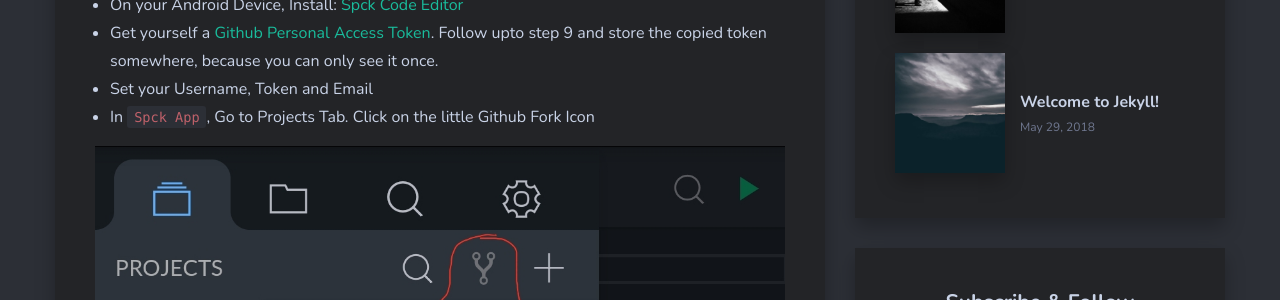
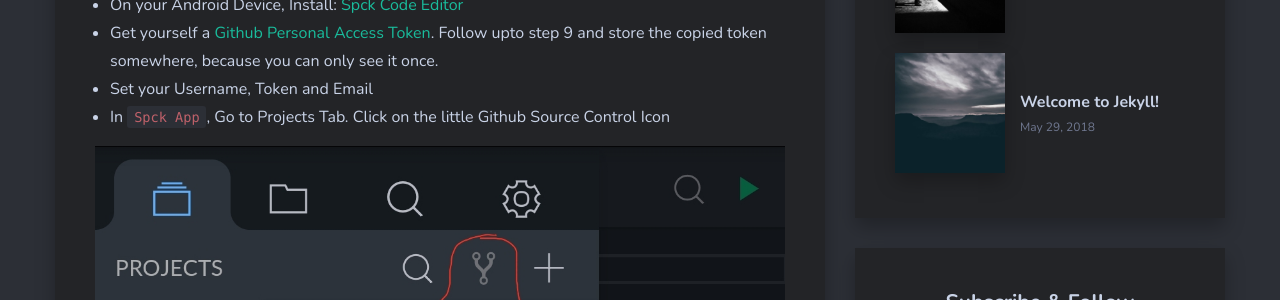
Before and after one commit to Dedsec727/Dedsec727.github.io, a Jekyll site: the page built from _posts/2020-02-23-jekyll-blogging-from-android.md, in a window 1280 px wide and 900 px high, scrolled down 426 px. Shown: the part 154-454 px from the top of the window. Built offline with Jekyll 4.4.1, drawn with Linux system fonts in a browser that asks for light colours; nearby versions of some CDN libraries.

Commit message:
updated post

```diff
--- a/_posts/2020-02-23-jekyll-blogging-from-android.md
+++ b/_posts/2020-02-23-jekyll-blogging-from-android.md
@@ -20,7 +20,7 @@
 * On your Android Device, Install: [Spck Code Editor](https://play.google.com/store/apps/details?id=io.spck&hl=en_IN)
 * Get yourself a [Github Personal Access Token](https://help.github.com/en/github/authenticating-to-github/creating-a-personal-access-token-for-the-command-line#creating-a-token). Follow upto step 9 and store the copied token somewhere, because you can only see it once.
 * Set your Username, Token and Email
-* In `Spck App`, Go to Projects Tab. Click on the little Github Fork Icon
+* In `Spck App`, Go to Projects Tab. Click on the little Github Source Control Icon
 
 ![]({{site.baseurl}}/img/jekyll-blogging-from-android/spck_git.jpg)
 
@@ -39,7 +39,6 @@
 
 ![]({{site.baseurl}}/img/jekyll-blogging-from-android/spck_git_commit_push2.jpg)
 
-
 * After Committing is done, Click `Push` -> Press OK
 * That's it!!! You have successfully modified your post from mobile.
 * You can also add new posts and modify the blog as you want and commit and push to git to publish your updates.
```
